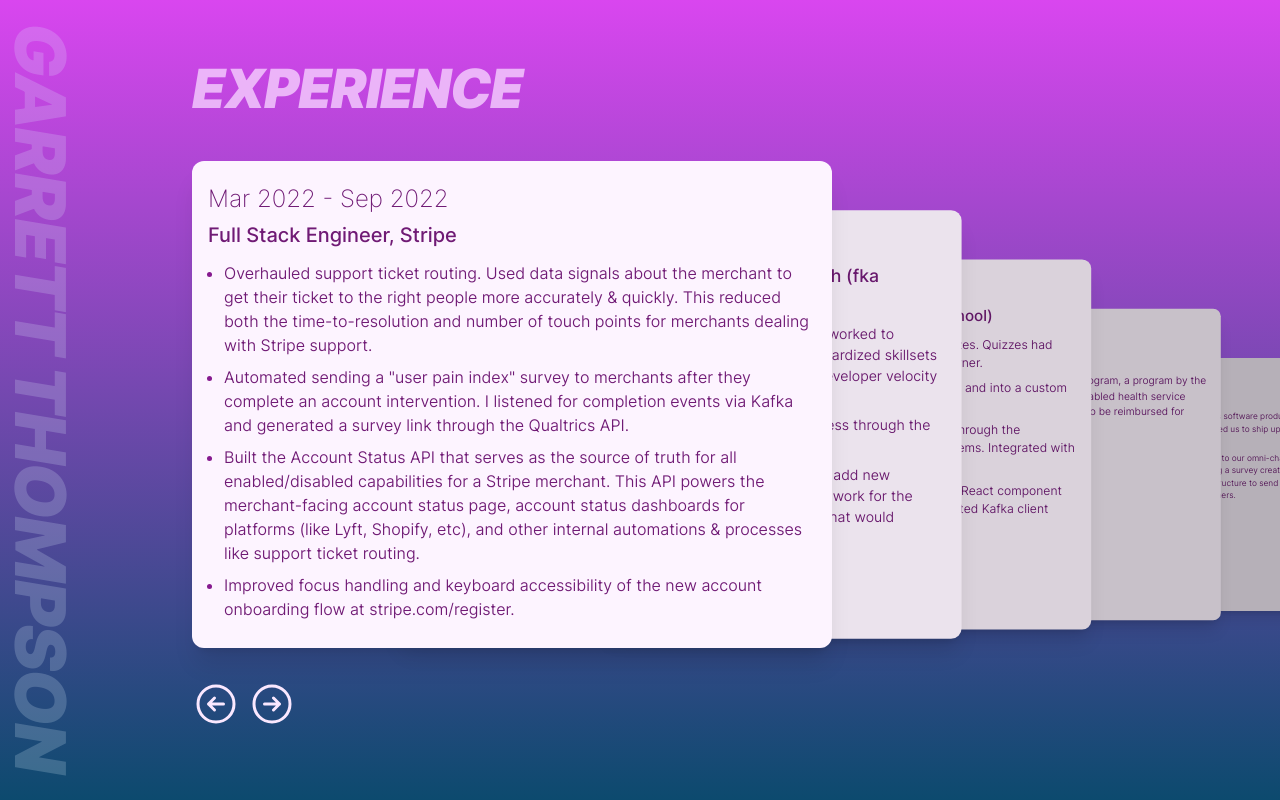
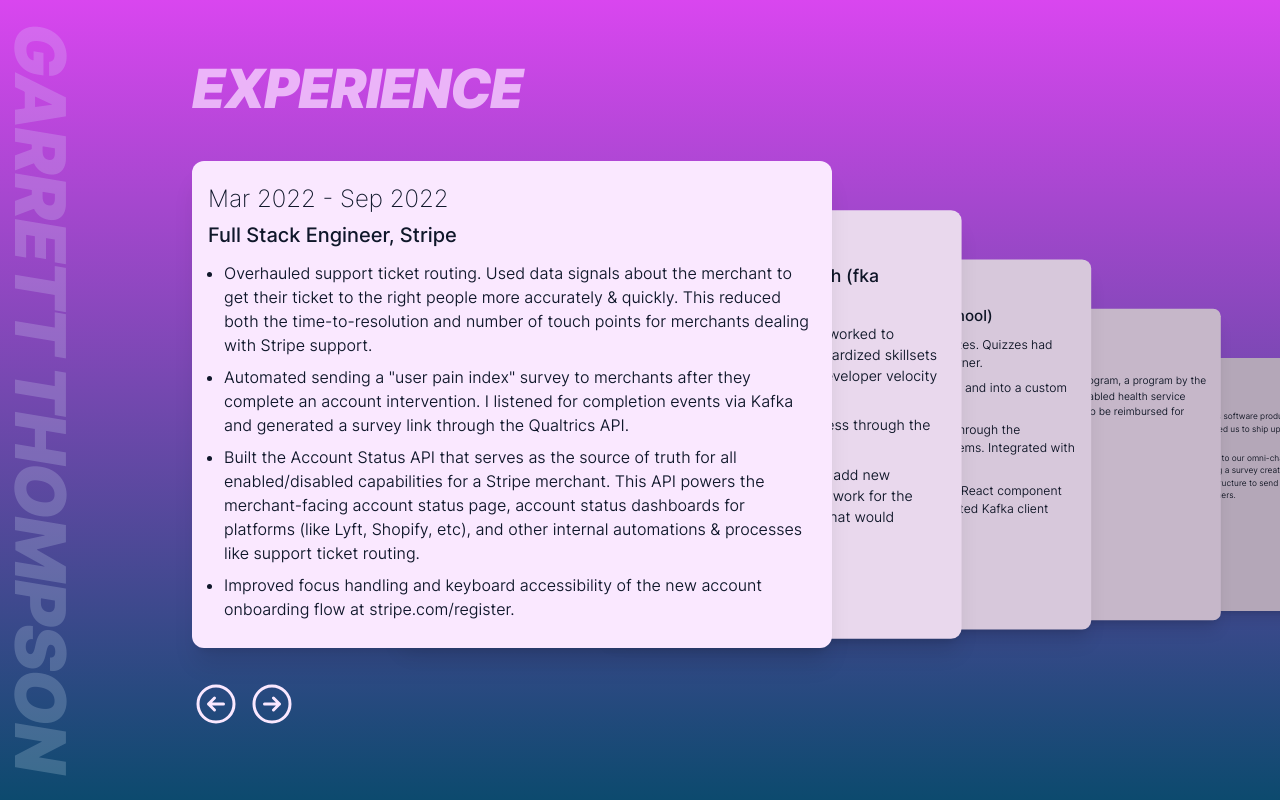
Before and after one commit to garrett-thompson/garrett-thompson.dev, a Next.js app: page / in a window 1280 px wide. Built offline with nearby package versions, Linux system fonts and the light colour scheme.

Commit message:
fix styles

```diff
--- a/components/card/card-stack.tsx
+++ b/components/card/card-stack.tsx
@@ -53,6 +53,7 @@
               <Card
                 {...card.props}
                 className={classNames(card.props.className, "h-full")}
+                initial={false}
                 animate={{
                   filter: `brightness(${brightness})`,
                 }}
--- a/components/card/card.tsx
+++ b/components/card/card.tsx
@@ -10,7 +10,7 @@
 export const Card = ({ children, className, ...props }: CardProps) => (
   <motion.div
     className={classNames(
-      "relative w-[calc(100vw - 48px)] lg:w-[640px] px-4 py-6 rounded-xl bg-fuchsia-50 shadow-xl",
+      "relative w-[calc(100vw - 48px)] lg:w-[640px] px-4 py-6 rounded-xl bg-fuchsia-100 shadow-xl",
       className
     )}
     {...props}
--- a/components/list.tsx
+++ b/components/list.tsx
@@ -7,7 +7,7 @@
 }
 
 export const List = ({ children, className }: ListProps) => (
-  <ul className={classnames("list-disc ml-4 text-fuchsia-800", className)}>
+  <ul className={classnames("list-disc ml-4 text-slate-900", className)}>
     {React.Children.map(children, (child) => (
       <li className="mt-2">{child}</li>
     ))}
--- a/components/typography/experience-header.tsx
+++ b/components/typography/experience-header.tsx
@@ -20,7 +20,7 @@
   </div>
 );
 
-const HEADER_TEXT_COLOR = "text-fuchsia-900";
+const HEADER_TEXT_COLOR = "text-slate-900";
 
 interface CompanyProps {
   children: string;
--- a/components/typography/index.tsx
+++ b/components/typography/index.tsx
@@ -36,7 +36,7 @@
 
   return (
     <Element
-      className={classnames("text-fuchsia-900 font-350", className)}
+      className={classnames("text-slate-900 font-350", className)}
       style={style}
     >
       {children}
```
Also changed, not shown: 1 other file (tests, documents, lock files or other folders).
